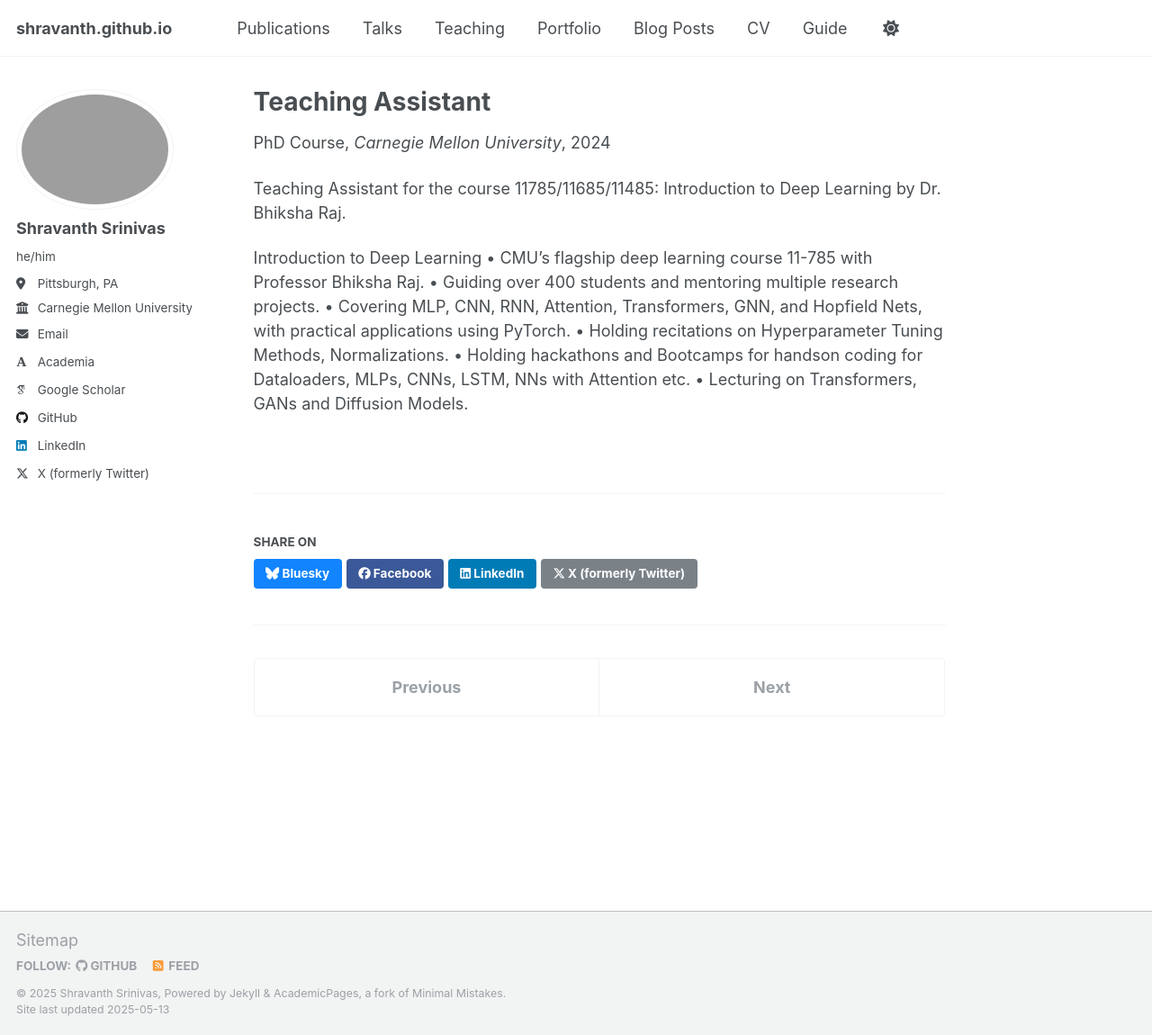
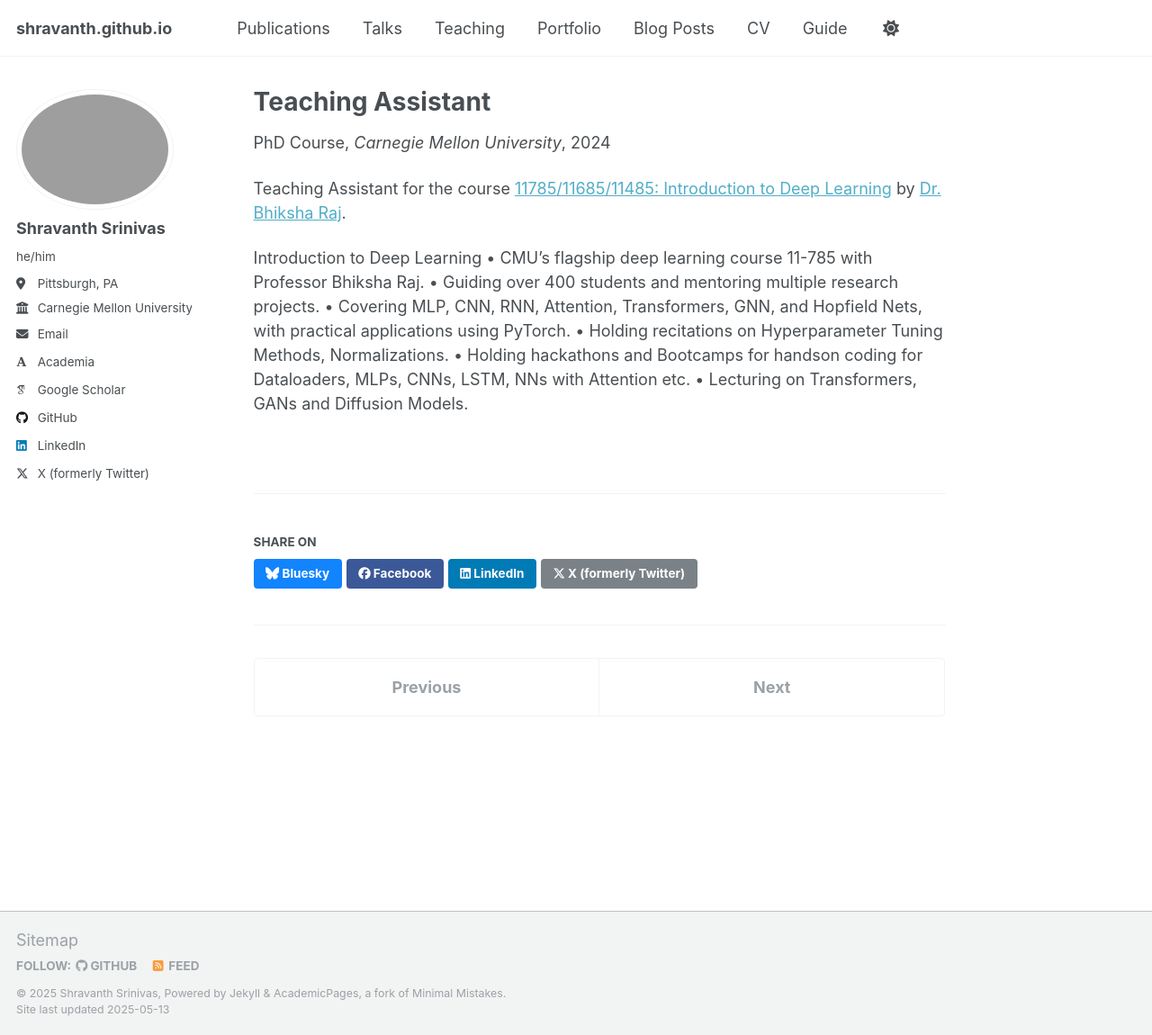
Before and after one commit to notshravanth/shravanth.github.io, a Jekyll site: the page built from _teaching/2014-spring-teaching-1.md, in a window 1280 px wide and 1150 px high. Shown: the whole window at 90% size. Built offline with Jekyll 4.4.1, drawn with Linux system fonts in a browser that asks for light colours; some web fonts are replaced; part of the change alters nothing that is shown.

```diff
--- a/_teaching/2014-spring-teaching-1.md
+++ b/_teaching/2014-spring-teaching-1.md
@@ -7,7 +7,7 @@ date: Aug 2024 - Dec 2025
 location: "Pittsburgh, PA"
 ---
 
-Teaching Assistant for the course 11785/11685/11485: Introduction to Deep Learning by Dr. Bhiksha Raj.
+Teaching Assistant for the course [11785/11685/11485: Introduction to Deep Learning](https://deeplearning.cs.cmu.edu/) by [Dr. Bhiksha Raj](https://cmu-mlsp.github.io/team/bhiksha_raj).
 
 Introduction to Deep Learning
 • CMU’s flagship deep learning course 11-785 with Professor Bhiksha Raj.
```
